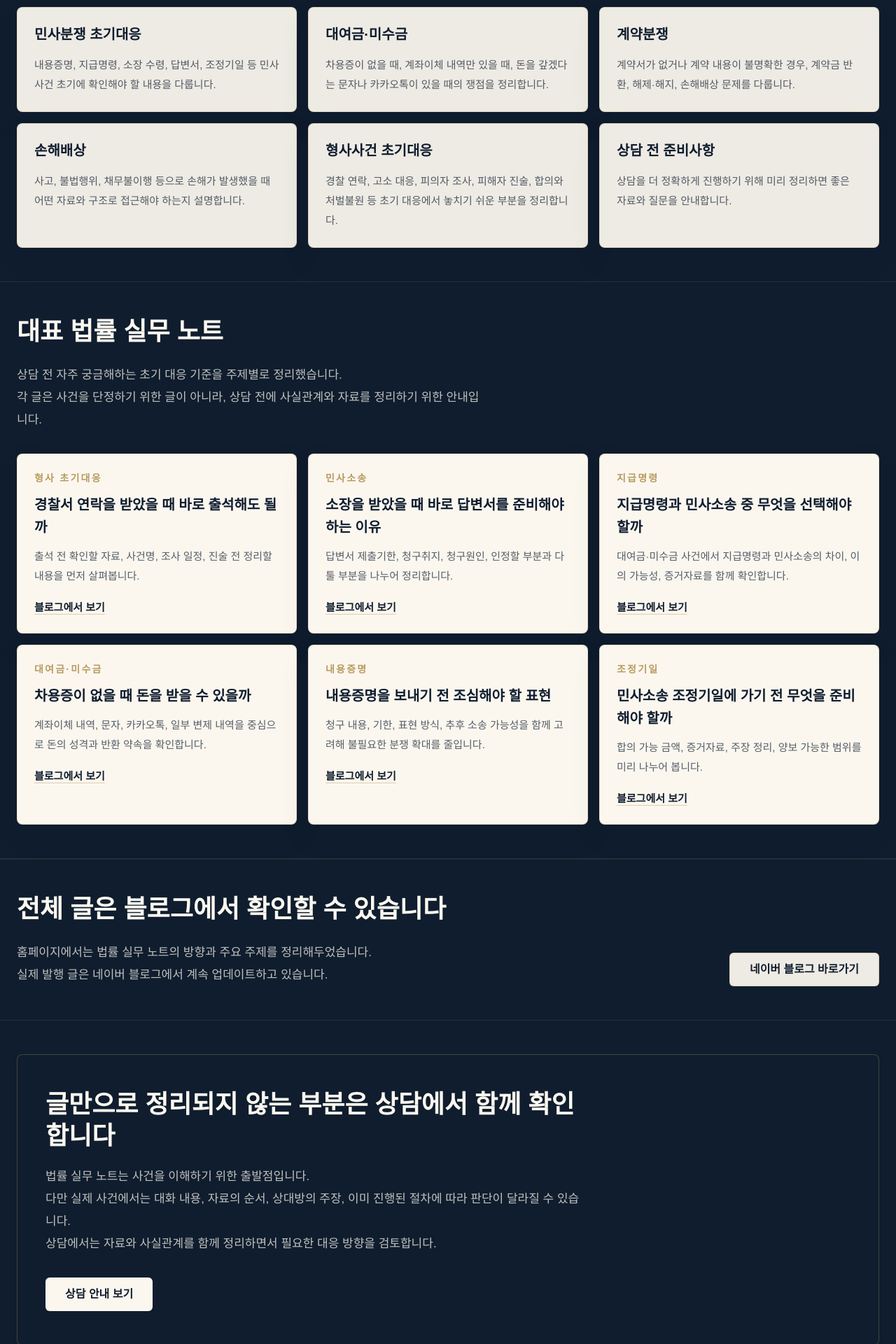
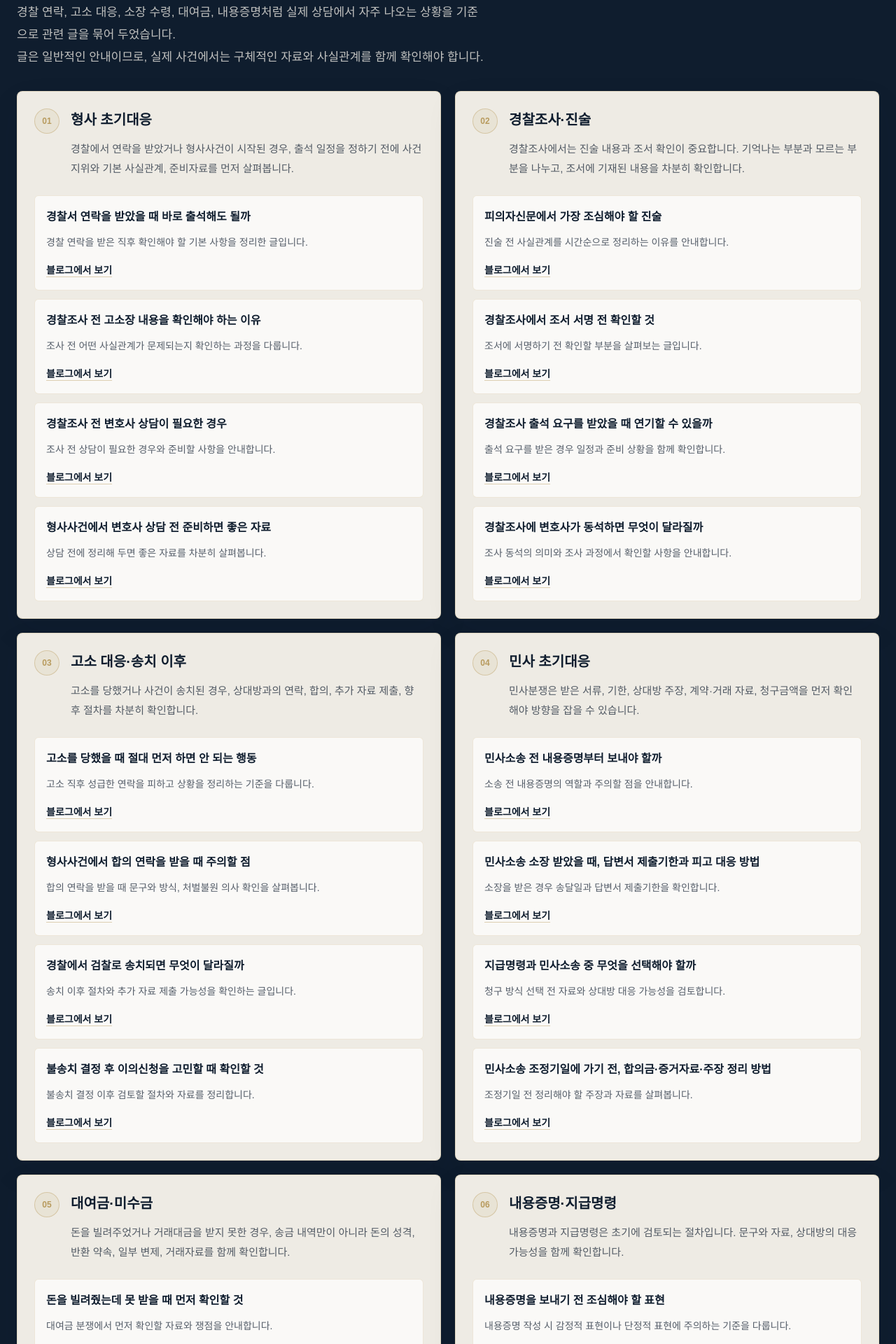
Before and after one commit to ymhk88-debug/project-lighthouse, a Next.js app: page /note in a window 1280 px wide. Shown: the part 1240-3160 px from the top of the page at 70% size. Built offline with nearby package versions, Linux system fonts and the light colour scheme; no server answers.

Commit message:
Upgrade note topic clusters

```diff
--- a/src/app/note/page.tsx
+++ b/src/app/note/page.tsx
@@ -20,76 +20,183 @@ const purposeCards = [
   },
 ];
 
-const topics = [
+const topicClusters = [
   {
-    title: "민사분쟁 초기대응",
+    title: "형사 초기대응",
     description:
-      "내용증명, 지급명령, 소장 수령, 답변서, 조정기일 등 민사 사건 초기에 확인해야 할 내용을 다룹니다.",
+      "경찰에서 연락을 받았거나 형사사건이 시작된 경우, 출석 일정을 정하기 전에 사건 지위와 기본 사실관계, 준비자료를 먼저 살펴봅니다.",
+    posts: [
+      {
+        title: "경찰서 연락을 받았을 때 바로 출석해도 될까",
+        description: "경찰 연락을 받은 직후 확인해야 할 기본 사항을 정리한 글입니다.",
+        href: "https://blog.naver.com/lawoffice_mh/224312825362",
+      },
+      {
+        title: "경찰조사 전 고소장 내용을 확인해야 하는 이유",
+        description: "조사 전 어떤 사실관계가 문제되는지 확인하는 과정을 다룹니다.",
+        href: "https://blog.naver.com/lawoffice_mh/224312902434",
+      },
+      {
+        title: "경찰조사 전 변호사 상담이 필요한 경우",
+        description: "조사 전 상담이 필요한 경우와 준비할 사항을 안내합니다.",
+        href: "https://blog.naver.com/lawoffice_mh/224313022205",
+      },
+      {
+        title: "형사사건에서 변호사 상담 전 준비하면 좋은 자료",
+        description: "상담 전에 정리해 두면 좋은 자료를 차분히 살펴봅니다.",
+        href: "https://blog.naver.com/lawoffice_mh/224315791138",
+      },
+    ],
+  },
+  {
+    title: "경찰조사·진술",
+    description:
+      "경찰조사에서는 진술 내용과 조서 확인이 중요합니다. 기억나는 부분과 모르는 부분을 나누고, 조서에 기재된 내용을 차분히 확인합니다.",
+    posts: [
+      {
+        title: "피의자신문에서 가장 조심해야 할 진술",
+        description: "진술 전 사실관계를 시간순으로 정리하는 이유를 안내합니다.",
+        href: "https://blog.naver.com/lawoffice_mh/224312956655",
+      },
+      {
+        title: "경찰조사에서 조서 서명 전 확인할 것",
+        description: "조서에 서명하기 전 확인할 부분을 살펴보는 글입니다.",
+        href: "https://blog.naver.com/lawoffice_mh/224313003869",
+      },
+      {
+        title: "경찰조사 출석 요구를 받았을 때 연기할 수 있을까",
+        description: "출석 요구를 받은 경우 일정과 준비 상황을 함께 확인합니다.",
+        href: "https://blog.naver.com/lawoffice_mh/224313047148",
+      },
+      {
+        title: "경찰조사에 변호사가 동석하면 무엇이 달라질까",
+        description: "조사 동석의 의미와 조사 과정에서 확인할 사항을 안내합니다.",
+        href: "https://blog.naver.com/lawoffice_mh/224313063740",
+      },
+    ],
+  },
+  {
+    title: "고소 대응·송치 이후",
+    description:
+      "고소를 당했거나 사건이 송치된 경우, 상대방과의 연락, 합의, 추가 자료 제출, 향후 절차를 차분히 확인합니다.",
+    posts: [
+      {
+        title: "고소를 당했을 때 절대 먼저 하면 안 되는 행동",
+        description: "고소 직후 성급한 연락을 피하고 상황을 정리하는 기준을 다룹니다.",
+        href: "https://blog.naver.com/lawoffice_mh/224313362832",
+      },
+      {
+        title: "형사사건에서 합의 연락을 받을 때 주의할 점",
+        description: "합의 연락을 받을 때 문구와 방식, 처벌불원 의사 확인을 살펴봅니다.",
+        href: "https://blog.naver.com/lawoffice_mh/224313375359",
+      },
+      {
+        title: "경찰에서 검찰로 송치되면 무엇이 달라질까",
+        description: "송치 이후 절차와 추가 자료 제출 가능성을 확인하는 글입니다.",
+        href: "https://blog.naver.com/lawoffice_mh/224315771981",
+      },
+      {
+        title: "불송치 결정 후 이의신청을 고민할 때 확인할 것",
+        description: "불송치 결정 이후 검토할 절차와 자료를 정리합니다.",
+        href: "https://blog.naver.com/lawoffice_mh/224315766884",
+      },
+    ],
+  },
+  {
+    title: "민사 초기대응",
+    description:
+      "민사분쟁은 받은 서류, 기한, 상대방 주장, 계약·거래 자료, 청구금액을 먼저 확인해야 방향을 잡을 수 있습니다.",
+    posts: [
+      {
+        title: "민사소송 전 내용증명부터 보내야 할까",
+        description: "소송 전 내용증명의 역할과 주의할 점을 안내합니다.",
+        href: "https://blog.naver.com/lawoffice_mh/224317565769",
+      },
+      {
+        title: "민사소송 소장 받았을 때, 답변서 제출기한과 피고 대응 방법",
+        description: "소장을 받은 경우 송달일과 답변서 제출기한을 확인합니다.",
+        href: "https://blog.naver.com/lawoffice_mh/224324287188",
+      },
+      {
+        title: "지급명령과 민사소송 중 무엇을 선택해야 할까",
+        description: "청구 방식 선택 전 자료와 상대방 대응 가능성을 검토합니다.",
+        href: "https://blog.naver.com/lawoffice_mh/224320267710",
+      },
+      {
+        title: "민사소송 조정기일에 가기 전, 합의금·증거자료·주장 정리 방법",
+        description: "조정기일 전 정리해야 할 주장과 자료를 살펴봅니다.",
+        href: "https://blog.naver.com/lawoffice_mh/224324459854",
+      },
+    ],
   },
   {
     title: "대여금·미수금",
     description:
-      "차용증이 없을 때, 계좌이체 내역만 있을 때, 돈을 갚겠다는 문자나 카카오톡이 있을 때의 쟁점을 정리합니다.",
+      "돈을 빌려주었거나 거래대금을 받지 못한 경우, 송금 내역만이 아니라 돈의 성격, 반환 약속, 일부 변제, 거래자료를 함께 확인합니다.",
+    posts: [
+      {
+        title: "돈을 빌려줬는데 못 받을 때 먼저 확인할 것",
+        description: "대여금 분쟁에서 먼저 확인할 자료와 쟁점을 안내합니다.",
+        href: "https://blog.naver.com/lawoffice_mh/224317722421",
       },
       {
-    title: "계약분쟁",
-    description:
-      "계약서가 없거나 계약 내용이 불명확한 경우, 계약금 반환, 해제·해지, 손해배상 문제를 다룹니다.",
+        title: "대여금 소송 차용증이 없을 때, 계좌이체·문자·카카오톡 증거 확인 방법",
+        description: "차용증이 없는 경우 다른 자료를 어떻게 살펴볼 수 있는지 다룹니다.",
+        href: "https://blog.naver.com/lawoffice_mh/224325644574",
       },
       {
-    title: "손해배상",
-    description:
-      "사고, 불법행위, 채무불이행 등으로 손해가 발생했을 때 어떤 자료와 구조로 접근해야 하는지 설명합니다.",
+        title: "대여금 소송 계좌이체 내역만 있을 때, 빌려준 돈 입증 방법",
+        description: "계좌이체 내역과 함께 송금 경위, 반환 약속을 확인합니다.",
+        href: "https://blog.naver.com/lawoffice_mh/224325696409",
       },
       {
-    title: "형사사건 초기대응",
-    description:
-      "경찰 연락, 고소 대응, 피의자 조사, 피해자 진술, 합의와 처벌불원 등 초기 대응에서 놓치기 쉬운 부분을 정리합니다.",
+        title: "공사대금·용역대금 못 받았을 때, 계약서·견적서·작업내역 증거 정리 방법",
+        description: "계약서, 견적서, 작업내역 등 거래자료를 나누어 살펴봅니다.",
+        status: "발행 URL 확인 후 연결 예정",
       },
       {
-    title: "상담 전 준비사항",
+        title: "미수금 청구에서 거래명세서와 세금계산서가 중요한 이유",
+        description: "거래명세서와 세금계산서가 어떤 자료로 쓰이는지 확인합니다.",
+        status: "발행 URL 확인 후 연결 예정",
+      },
+    ],
+  },
+  {
+    title: "내용증명·지급명령",
     description:
-      "상담을 더 정확하게 진행하기 위해 미리 정리하면 좋은 자료와 질문을 안내합니다.",
+      "내용증명과 지급명령은 초기에 검토되는 절차입니다. 문구와 자료, 상대방의 대응 가능성을 함께 확인합니다.",
+    posts: [
+      {
+        title: "내용증명을 보내기 전 조심해야 할 표현",
+        description: "내용증명 작성 시 감정적 표현이나 단정적 표현에 주의하는 기준을 다룹니다.",
+        href: "https://blog.naver.com/lawoffice_mh/224320043867",
+      },
+      {
+        title: "지급명령과 민사소송 중 무엇을 선택해야 할까",
+        description: "지급명령과 소송 선택 전 청구금액, 증거, 상대방 이의 가능성을 확인합니다.",
+        href: "https://blog.naver.com/lawoffice_mh/224320267710",
+      },
+      {
+        title: "계약서를 쓰지 않았을 때도 돈을 받을 수 있을까",
+        description: "계약서가 없는 경우에도 다른 자료를 함께 살펴볼 수 있다는 글입니다.",
+        href: "https://blog.naver.com/lawoffice_mh/224319904966",
+      },
+      {
+        title: "가압류를 신청하기 전 준비해야 할 자료",
+        description: "보전처분 검토 전 준비해야 할 자료를 안내합니다.",
+        href: "https://blog.naver.com/lawoffice_mh/224319977367",
+      },
+    ],
   },
 ];
 
-const noteCards = [
-  {
-    label: "형사 초기대응",
-    title: "경찰서 연락을 받았을 때 바로 출석해도 될까",
-    description: "출석 전 확인할 자료, 사건명, 조사 일정, 진술 전 정리할 내용을 먼저 살펴봅니다.",
-    href: "https://blog.naver.com/lawoffice_mh/224312825362",
-  },
-  {
-    label: "민사소송",
-    title: "소장을 받았을 때 바로 답변서를 준비해야 하는 이유",
-    description: "답변서 제출기한, 청구취지, 청구원인, 인정할 부분과 다툴 부분을 나누어 정리합니다.",
-    href: "https://blog.naver.com/lawoffice_mh/224324287188",
-  },
-  {
-    label: "지급명령",
-    title: "지급명령과 민사소송 중 무엇을 선택해야 할까",
-    description: "대여금·미수금 사건에서 지급명령과 민사소송의 차이, 이의 가능성, 증거자료를 함께 확인합니다.",
-    href: "https://blog.naver.com/lawoffice_mh/224320267710",
-  },
-  {
-    label: "대여금·미수금",
-    title: "차용증이 없을 때 돈을 받을 수 있을까",
-    description: "계좌이체 내역, 문자, 카카오톡, 일부 변제 내역을 중심으로 돈의 성격과 반환 약속을 확인합니다.",
-    href: "https://blog.naver.com/lawoffice_mh/224325644574",
-  },
-  {
-    label: "내용증명",
-    title: "내용증명을 보내기 전 조심해야 할 표현",
-    description: "청구 내용, 기한, 표현 방식, 추후 소송 가능성을 함께 고려해 불필요한 분쟁 확대를 줄입니다.",
-    href: "https://blog.naver.com/lawoffice_mh/224320043867",
-  },
-  {
-    label: "조정기일",
-    title: "민사소송 조정기일에 가기 전 무엇을 준비해야 할까",
-    description: "합의 가능 금액, 증거자료, 주장 정리, 양보 가능한 범위를 미리 나누어 봅니다.",
-    href: "https://blog.naver.com/lawoffice_mh/224324459854",
-  },
+const internalLinks = [
+  { href: "/faq", label: "자주 묻는 질문" },
+  { href: "/issues", label: "상황별 안내" },
+  { href: "/first-visit", label: "첫 방문 준비" },
+  { href: "/consultation", label: "상담 안내" },
+  { href: "/practice/criminal", label: "형사 업무" },
+  { href: "/practice/civil", label: "민사 업무" },
 ];
 
 function TextLink({
@@ -207,70 +314,92 @@ export default function NotePage() {
       </section>
 
       <section className="mx-auto max-w-7xl px-6 py-16 md:py-12">
-        <SectionHeading title="자주 정리하는 주제" />
-        <div className="mt-8 grid gap-4 md:grid-cols-2 lg:grid-cols-3">
-          {topics.map((item) => (
+        <SectionHeading
+          title="주제별로 정리한 법률 실무 노트"
+          description={
+            "경찰 연락, 고소 대응, 소장 수령, 대여금, 내용증명처럼 실제 상담에서 자주 나오는 상황을 기준으로 관련 글을 묶어 두었습니다.\n글은 일반적인 안내이므로, 실제 사건에서는 구체적인 자료와 사실관계를 함께 확인해야 합니다."
+          }
+        />
+        <div className="mt-8 grid gap-5 lg:grid-cols-2">
+          {topicClusters.map((cluster, index) => (
             <article
-              key={item.title}
-              className="rounded-lg border border-[#e8ddcb] bg-white/60 p-6 shadow-[0_8px_24px_rgba(15,29,46,0.05)] md:border-accent/25 md:bg-background/95 md:shadow-[0_18px_45px_rgba(15,29,46,0.08)]"
+              key={cluster.title}
+              className="rounded-lg border border-[#e8ddcb] bg-white/60 p-5 shadow-[0_8px_24px_rgba(15,29,46,0.05)] md:border-accent/25 md:bg-background/95 md:p-6 md:shadow-[0_18px_45px_rgba(15,29,46,0.08)]"
             >
-              <h3 className="text-lg font-semibold text-primary md:text-xl">
-                {item.title}
+              <div className="flex items-start gap-4">
+                <span className="flex h-9 w-9 shrink-0 items-center justify-center rounded-full border border-accent/40 bg-accent/10 text-xs font-semibold text-accent">
+                  {String(index + 1).padStart(2, "0")}
+                </span>
+                <div>
+                  <h3 className="text-lg font-semibold leading-7 text-primary md:text-xl md:leading-8">
+                    {cluster.title}
                   </h3>
-              <p className="mt-4 text-sm leading-7 text-muted md:text-[15px] md:leading-7 md:text-primary/70">
-                {item.description}
+                  <p className="mt-3 text-sm leading-7 text-muted md:text-[15px] md:leading-7 md:text-primary/70">
+                    {cluster.description}
                   </p>
+                </div>
+              </div>
+              <div className="mt-6 grid gap-3">
+                {cluster.posts.map((post) => (
+                  <div
+                    key={post.title}
+                    className="rounded-md border border-[#eadfce] bg-background/80 p-4 md:border-accent/20 md:bg-white/70"
+                  >
+                    <h4 className="text-base font-semibold leading-7 text-primary">
+                      {post.title}
+                    </h4>
+                    <p className="mt-2 text-sm leading-7 text-primary/70">
+                      {post.description}
+                    </p>
+                    {"href" in post ? (
+                      <a
+                        href={post.href}
+                        target="_blank"
+                        rel="noopener noreferrer"
+                        className="mt-4 inline-flex text-sm font-semibold text-primary underline decoration-accent/45 underline-offset-4 transition-colors hover:text-accent"
+                      >
+                        블로그에서 보기
+                      </a>
+                    ) : (
+                      <p className="mt-4 text-sm font-semibold text-accent">
+                        {post.status}
+                      </p>
+                    )}
+                  </div>
+                ))}
+              </div>
             </article>
           ))}
+        </div>
+        <div className="mt-8 rounded-lg border border-[#e8ddcb] bg-white/60 p-5 md:border-accent/25 md:bg-background/95 md:p-6">
+          <h3 className="text-lg font-semibold text-primary">함께 보면 좋은 안내</h3>
+          <div className="mt-4 flex flex-wrap gap-3">
+            {internalLinks.map((item) => (
+              <Link
+                key={item.href}
+                href={item.href}
+                className="inline-flex h-10 items-center justify-center rounded-md border border-[#e8ddcb] bg-background px-4 text-sm font-semibold text-primary transition-colors hover:border-accent md:border-accent/30"
+              >
+                {item.label}
+              </Link>
+            ))}
+          </div>
         </div>
       </section>
 
       <section className="border-y border-border bg-white/35 md:border-accent/15 md:bg-primary">
         <div className="mx-auto max-w-7xl px-6 py-16 md:py-12">
           <SectionHeading
-            title="대표 법률 실무 노트"
-            description={
-              "상담 전 자주 궁금해하는 초기 대응 기준을 주제별로 정리했습니다.\n각 글은 사건을 단정하기 위한 글이 아니라, 상담 전에 사실관계와 자료를 정리하기 위한 안내입니다."
-            }
-          />
-          <div className="mt-8 grid gap-4 md:grid-cols-2 lg:grid-cols-3">
-            {noteCards.map((item) => (
-              <article
-                key={item.title}
-                className="rounded-lg border border-[#e8ddcb] bg-background p-5 shadow-[0_8px_24px_rgba(15,29,46,0.05)] md:border-accent/25 md:p-6 md:shadow-[0_18px_45px_rgba(15,29,46,0.08)]"
-              >
-                <p className="text-xs font-semibold tracking-[0.16em] text-accent md:text-sm">{item.label}</p>
-                <h3 className="mt-3 text-lg font-semibold leading-7 text-primary md:text-xl md:leading-8">
-                  {item.title}
-                </h3>
-                <p className="mt-3 text-sm leading-7 text-primary/70 md:text-[15px] md:leading-7">
-                  {item.description}
-                </p>
-                <a
-                  href={item.href}
-                  target="_blank"
-                  rel="noopener noreferrer"
-                  className="mt-5 inline-flex text-sm font-semibold text-primary underline decoration-accent/45 underline-offset-4 transition-colors hover:text-accent md:text-[15px]"
-                >
-                  블로그에서 보기
-                </a>
-              </article>
-            ))}
-          </div>
-        </div>
-      </section>
-
-      <section className="border-y border-border bg-white/35 md:border-accent/15 md:bg-primary">
-        <div className="mx-auto grid max-w-7xl gap-8 px-6 py-16 md:py-12 md:grid-cols-[1fr_auto] md:items-end">
-          <SectionHeading
             title="전체 글은 블로그에서 확인할 수 있습니다"
             description={
               "홈페이지에서는 법률 실무 노트의 방향과 주요 주제를 정리해두었습니다.\n실제 발행 글은 네이버 블로그에서 계속 업데이트하고 있습니다."
             }
           />
+          <div className="mt-8">
             <TextLink href={blogUrl} external variant="secondary">
               네이버 블로그 바로가기
             </TextLink>
+          </div>
         </div>
       </section>
 
```
Lines whose indentation alone changed are shown as unchanged.
